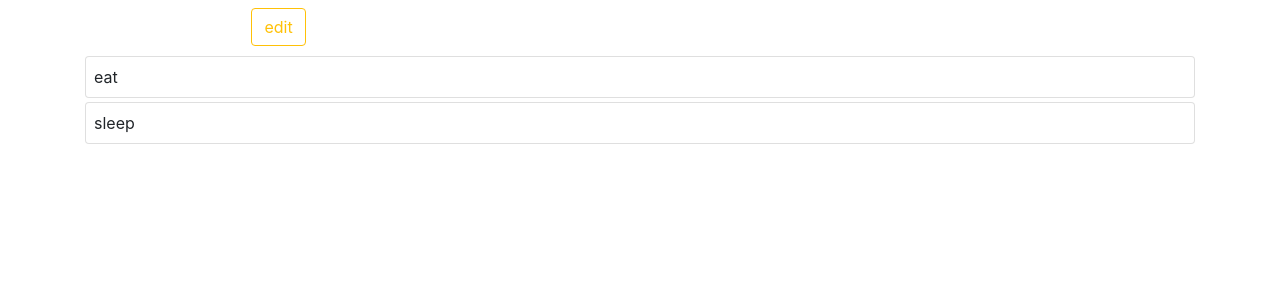
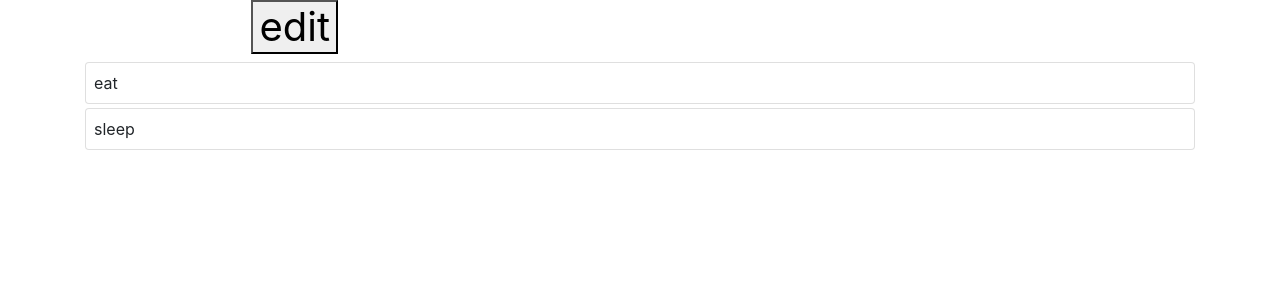
Before and after one commit to juissi999/routines, a Svelte app: page / in a window 1280 px wide. Shown: the top 300 px of the page. Built offline with nearby package versions, Linux system fonts and the light colour scheme; the HTML template or start-up script is replaced by a standard one.

Commit message:
Add custom edit button style

```diff
--- a/src/App.svelte
+++ b/src/App.svelte
@@ -108,7 +108,7 @@
         routines
         <button
           type="button"
-          class="btn btn-outline-warning"
+          class={editMode ? 'bton edit edit_active' : 'bton edit'}
           on:click={onEdit}>edit</button>
       </h1>
     </div>
```
Also changed, not shown: 3 other files (tests, documents, lock files or other folders).
